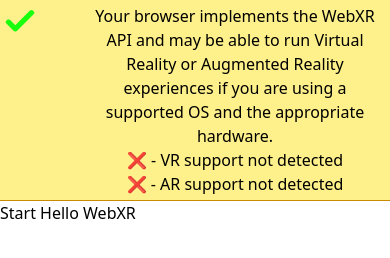
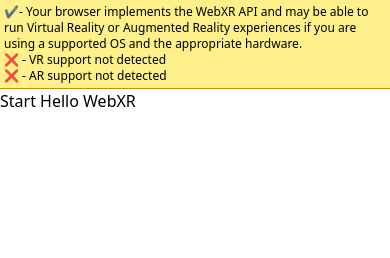
Before and after one commit to hanifanazka/webxr, a website: page index.html in a window 390 px wide. Drawn offline with nearby package versions, Linux system fonts and the light colour scheme; files that its build step writes are made by us from their sources.

Commit message:
better notice

```diff
--- a/index.html
+++ b/index.html
@@ -15,11 +15,9 @@
   <body>
     <div>
       <div
-        class="bg-yellow-200 border-b border-yellow-600 p-1 text-center flex justify-center items-start"
-      >
-        <img id="canhazimg" style="width: 32px" />
-        <p id="canhazwebxr" style="margin-left: 48px"></p>
-      </div>
+        class="border-b border-yellow-600 bg-yellow-200 p-1 text-xs"
+        id="canhazwebxr"
+      ></div>
     </div>
     <script>
       function isMobile(global) {
@@ -41,38 +39,40 @@
       }
 
       let canhazElement = document.getElementById("canhazwebxr");
-      let canhazImg = document.getElementById("canhazimg");
       if ("xr" in navigator) {
+        let vrSupported = false;
+        let arSupported = false;
         canhazElement.innerText =
-          "Your browser implements the WebXR API and may be able to run Virtual Reality or Augmented Reality experiences if you are using a supported OS and the appropriate hardware.";
+          "✔️- Your browser implements the WebXR API and may be able to run Virtual Reality or Augmented Reality experiences if you are using a supported OS and the appropriate hardware.";
         navigator.xr.isSessionSupported("immersive-vr").then((supported) => {
           const span = document.createElement("span");
           span.innerText = supported
-            ? "✔️- VR support detected"
+            ? "✔️ - VR support detected"
             : "❌ - VR support not detected";
           canhazElement.appendChild(document.createElement("br"));
           canhazElement.appendChild(span);
+          vrSupported = true;
         });
         navigator.xr.isSessionSupported("immersive-ar").then((supported) => {
           const span = document.createElement("span");
           span.innerText = supported
-            ? "✔️- AR support detected"
+            ? "✔️ - AR support detected"
             : "❌ - AR support not detected";
           canhazElement.appendChild(document.createElement("br"));
           canhazElement.appendChild(span);
+          arSupported = true;
         });
-        canhazImg.src = "media/textures/check-button.png";
+        // If all supported, hide the canhaz element, user doesnt need to know
+        if (vrSupported && arSupported) zanhazElement.hidden = true;
       } else if ("getVRDisplays" in navigator) {
         canhazElement.innerText =
-          "Your browser does not support WebXR, but does support the deprecated WebVR API. You may be able to run Virtual Reality experiences on sites that use the WebXR Polyfill, like this one!";
-        canhazImg.src = "media/textures/info-button.png";
+          "ℹ️ - Your browser does not support WebXR, but does support the deprecated WebVR API. You may be able to run Virtual Reality experiences on sites that use the WebXR Polyfill, like this one!";
       } else if (isMobile(window)) {
         canhazElement.innerText =
-          "Your browser does not support WebXR, but you appear to be using a mobile device. You may be able to run Virtual Reality experiences on sites that use the WebXR Polyfill, like this one!";
-        canhazImg.src = "media/textures/info-button.png";
+          "ℹ️ - Your browser does not support WebXR, but you appear to be using a mobile device. You may be able to run Virtual Reality experiences on sites that use the WebXR Polyfill, like this one!";
       } else {
-        canhazElement.innerText = "Sorry, your browser does not support WebXR.";
-        canhazImg.src = "media/textures/x-button.png";
+        canhazElement.innerText =
+          "❌ - Sorry, your browser does not support WebXR.";
       }
     </script>
     <!-- Starting an immersive WebXR session requires user interaction.
```
